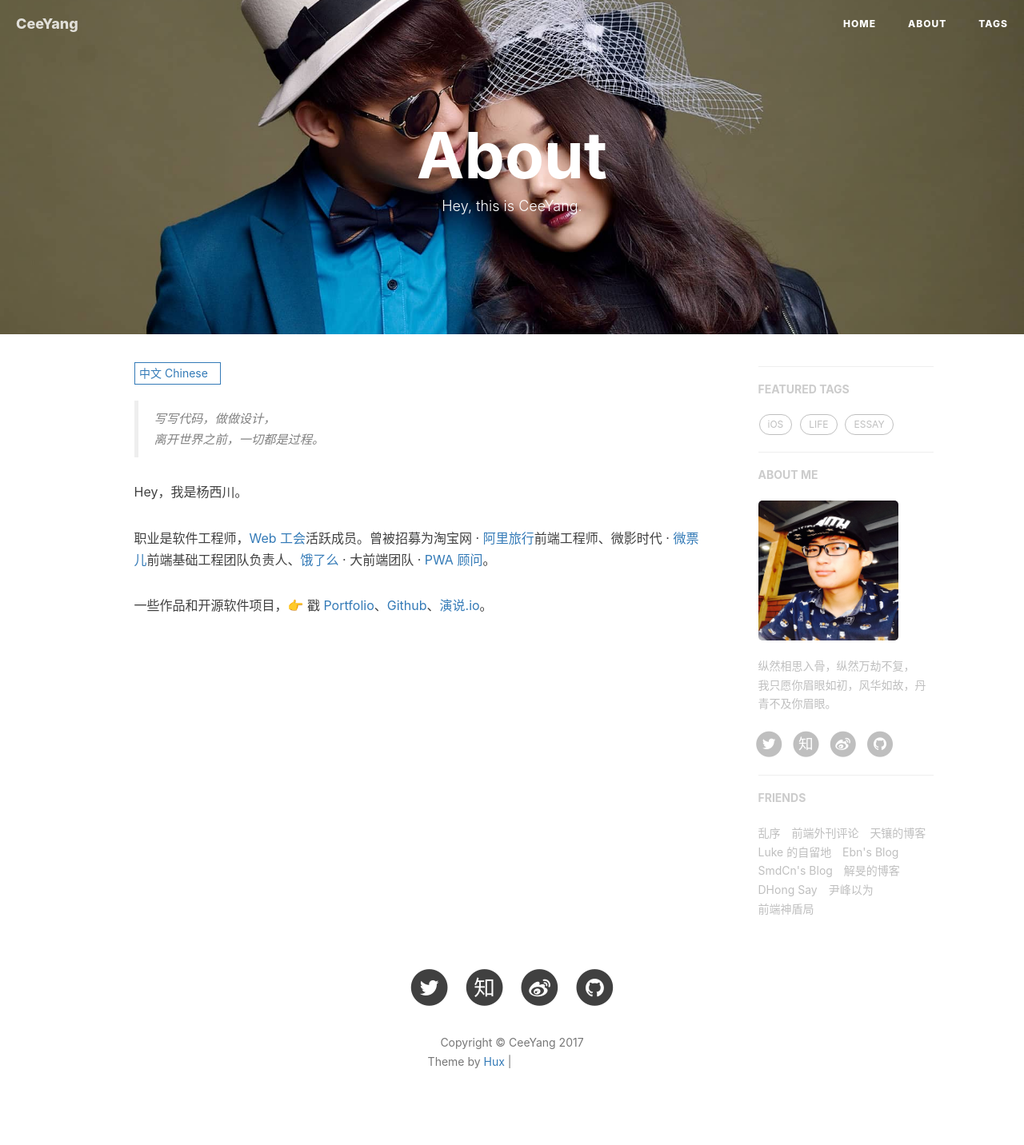
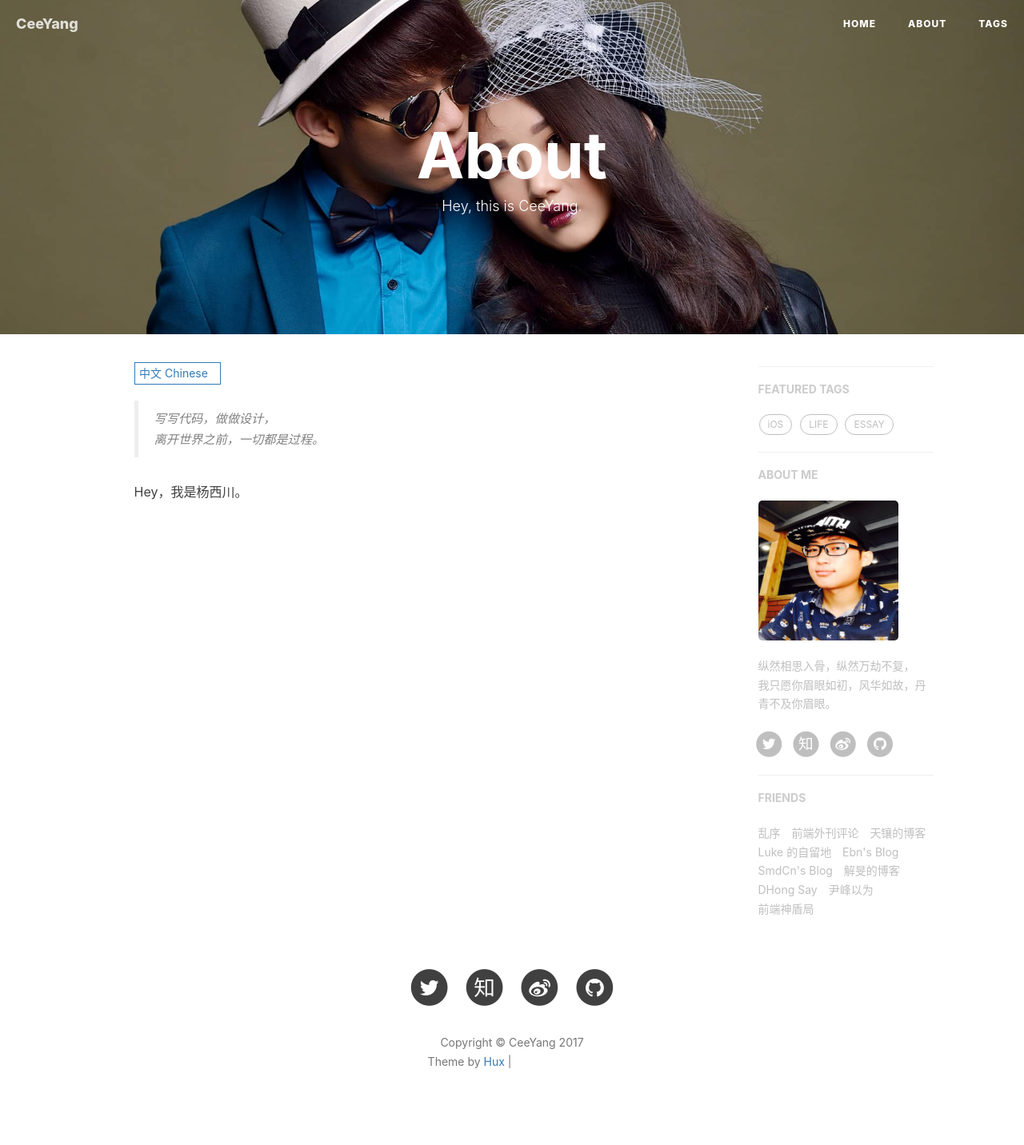
Before and after one commit to smile13144/smile13144.github.io, a Jekyll site: the page built from about.html, in a window 1280 px wide. Shown: the whole page at 80% size. Built offline with Jekyll 4.4.1, drawn with Linux system fonts in a browser that asks for light colours; nearby versions of some CDN libraries; comment, search, counter and statistics services are not loaded; grey boxes are pictures that could not be loaded.

Commit message:
update about

```diff
--- a/_includes/about/zh.md
+++ b/_includes/about/zh.md
@@ -2,7 +2,3 @@
 > 离开世界之前，一切都是过程。
 
 Hey，我是杨西川。
-
-职业是软件工程师，[Web 工会](https://medium.com/ben-and-dion/team-web-3315aa447fb2#.359a9c6cl)活跃成员。曾被招募为淘宝网 · [阿里旅行](http://alitrip.com)前端工程师、微影时代 · [微票儿](http://www.wepiao.com/?r=movie)前端基础工程团队负责人、[饿了么](https://ele.me/) · 大前端团队 · [PWA 顾问](https://medium.com/elemefe/upgrading-ele-me-to-progressive-web-app-2a446832e509)。
-
-一些作品和开源软件项目，👉 戳 [Portfolio](/portfolio)、[Github](http://github.com/huxpro)、[演说.io](http://https://zhuanlan.zhihu.com/p/21280918)。
```
